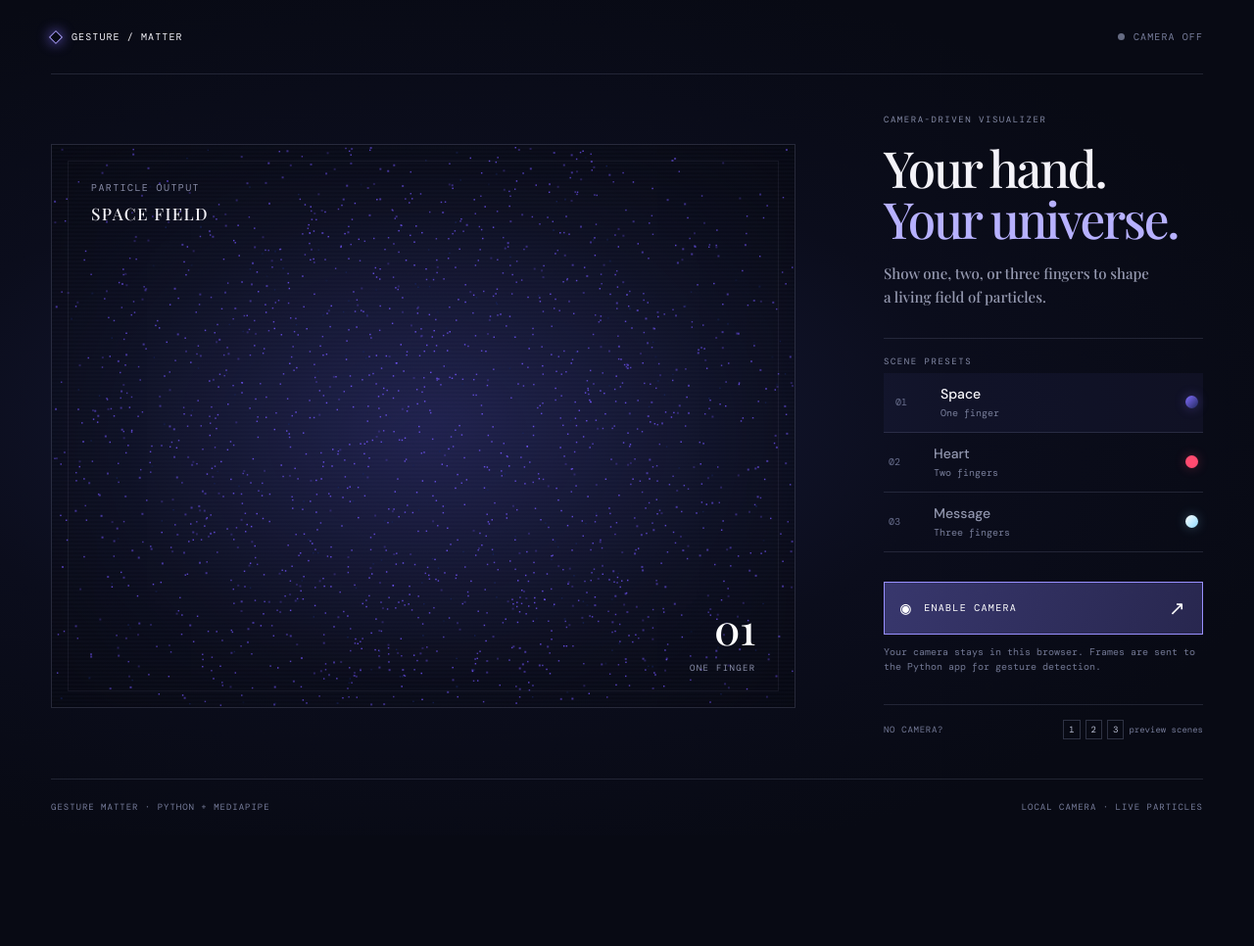
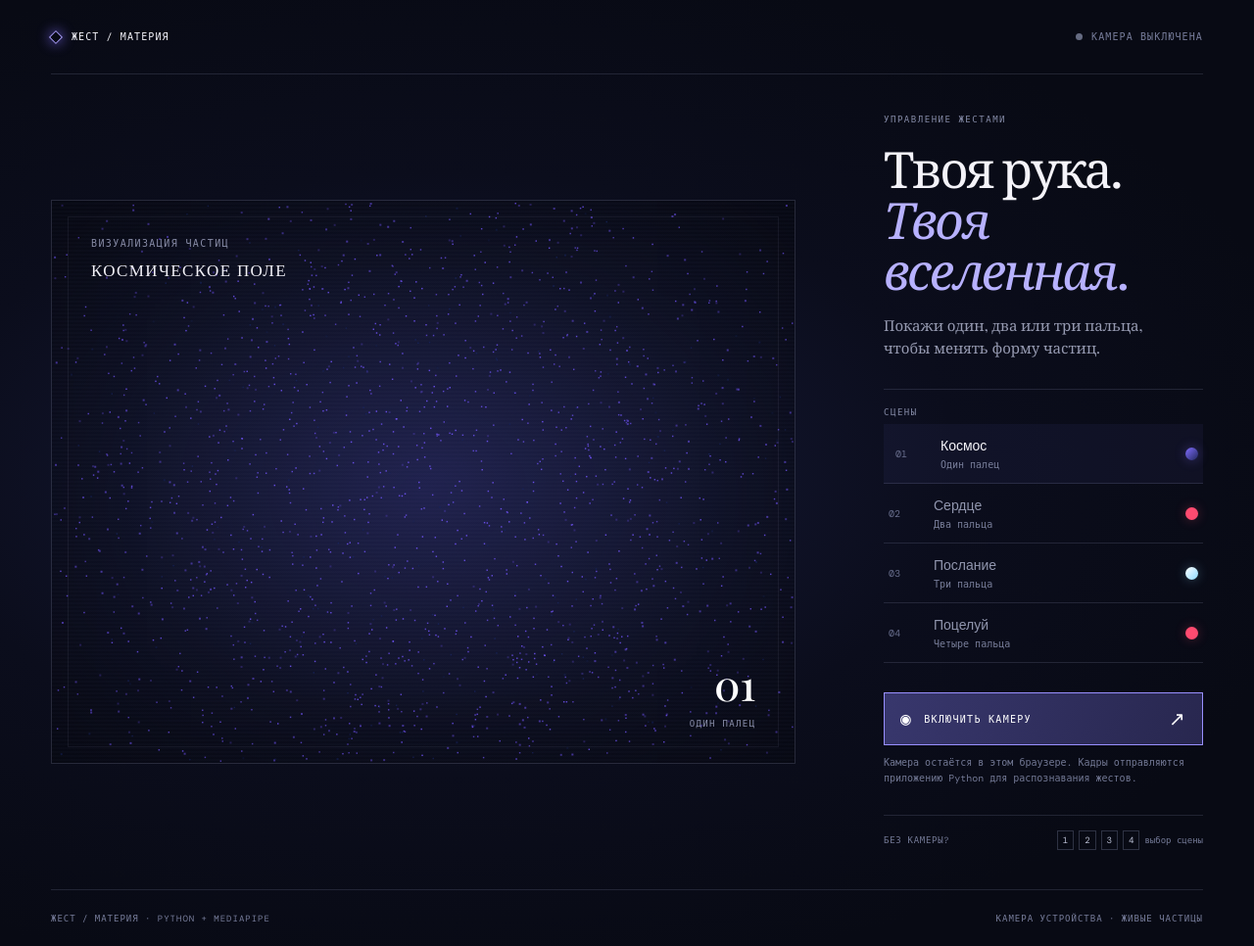
Before and after one commit to YevheniiKhapilin/rec-cam-fin, a Flask app: page / in a window 1280 px wide. Shown: the whole page at 98% size. Before the commit the page ends 827 px from the top, so only its background shows below. Run offline with Flask 3, Linux system fonts and the light colour scheme; some web fonts are replaced.

Commit message:
adding some features and 4-fingers recognition

```diff
--- a/app.py
+++ b/app.py
@@ -32,7 +32,7 @@ def count_fingers(landmarks) -> int:
     tips = (8, 12, 16, 20)
     pips = (6, 10, 14, 18)
     count = sum(landmarks[tip].y < landmarks[pip].y for tip, pip in zip(tips, pips))
-    return min(3, count)
+    return min(4, count)
 
 
 @app.get("/")
--- a/static/app.js
+++ b/static/app.js
@@ -13,7 +13,7 @@
   const presetButtons = [...document.querySelectorAll('[data-gesture]')];
   const COUNT = 3600;
   const TAU = Math.PI * 2;
-  const targets = { 1: [], 2: [], 3: [] };
+  const targets = { 1: [], 2: [], 3: [], 4: [] };
   let points = [];
   let gesture = 1;
   let width = 0;
@@ -24,6 +24,7 @@
   let detectorTimer = null;
   let requestPending = false;
   let samples = [];
+  let kissRotation = 0;
 
   function random() { return Math.random(); }
   function makeSpace() {
@@ -41,14 +42,14 @@
       return [16 * Math.sin(t) ** 3 * .17 * scale, (13 * Math.cos(t) - 5 * Math.cos(2 * t) - 2 * Math.cos(3 * t) - Math.cos(4 * t)) * .17 * scale, (random() - .5) * .4];
     });
   }
-  function makeText() {
+  function makeText(text, fontSize = 96) {
     const bitmap = document.createElement('canvas');
     bitmap.width = 1500; bitmap.height = 260;
     const bctx = bitmap.getContext('2d');
     bctx.clearRect(0, 0, bitmap.width, bitmap.height);
     bctx.fillStyle = '#fff'; bctx.textAlign = 'center'; bctx.textBaseline = 'middle';
-    bctx.font = '600 112px Georgia, "Times New Roman", serif';
-    bctx.fillText('Я люблю тебя, Леся', bitmap.width / 2, bitmap.height / 2, bitmap.width - 40);
+    bctx.font = `600 ${fontSize}px Georgia, "Times New Roman", serif`;
+    bctx.fillText(text, bitmap.width / 2, bitmap.height / 2, bitmap.width - 40);
     const { data } = bctx.getImageData(0, 0, bitmap.width, bitmap.height);
     const pixels = [];
     for (let y = 0; y < bitmap.height; y += 3) for (let x = 0; x < bitmap.width; x += 3) if (data[(y * bitmap.width + x) * 4 + 3] > 90) pixels.push([x, y]);
@@ -58,13 +59,13 @@
     });
   }
   function setGesture(next, fromDetection = false) {
-    if (![1, 2, 3].includes(next)) return;
+    if (![1, 2, 3, 4].includes(next)) return;
     gesture = next;
-    const titles = { 1: 'SPACE FIELD', 2: 'HEART SIGNAL', 3: 'Я ЛЮБЛЮ ТЕБЯ, ЛЕСЯ' };
-    const labels = { 1: 'ONE FINGER', 2: 'TWO FINGERS', 3: 'THREE FINGERS' };
+    const titles = { 1: 'КОСМИЧЕСКОЕ ПОЛЕ', 2: 'СИГНАЛ СЕРДЦА', 3: 'Я ЛЮБЛЮ ТЕБЯ, ЛЕСЮША', 4: 'ПОЦЕЛУЙЧИК ТЕБЕ' };
+    const labels = { 1: 'ОДИН ПАЛЕЦ', 2: 'ДВА ПАЛЬЦА', 3: 'ТРИ ПАЛЬЦА', 4: 'ЧЕТЫРЕ ПАЛЬЦА' };
     sceneTitle.textContent = titles[next]; number.textContent = `0${next}`; fingerLabel.textContent = labels[next];
     presetButtons.forEach((item) => item.classList.toggle('active', Number(item.dataset.gesture) === next));
-    if (fromDetection) helpText.textContent = `Detected ${labels[next].toLowerCase()} · Your camera stays in this browser.`;
+    if (fromDetection) helpText.textContent = `Обнаружено: ${labels[next].toLowerCase()}. Камера остаётся в этом браузере.`;
   }
   function resize() {
     const rect = canvas.getBoundingClientRect();
@@ -73,7 +74,7 @@
     canvas.width = Math.round(width * dpr); canvas.height = Math.round(height * dpr);
     ctx.setTransform(dpr, 0, 0, dpr, 0, 0);
   }
-  function render() {
+  function render(timestamp) {
     requestAnimationFrame(render);
     const target = targets[gesture];
     const ease = .11;
@@ -84,23 +85,48 @@
     }
     rotation += .0024;
     ctx.clearRect(0, 0, width, height);
-    const cos = Math.cos(rotation), sin = Math.sin(rotation);
-    const scaleBase = Math.min(width, height) * .18;
-    const centerX = width * .5, centerY = height * .53;
-    const colors = gesture === 1 ? ['116,86,255', '23,36,93'] : gesture === 2 ? ['255,63,105', '255,154,158'] : ['245,248,255', '155,221,255'];
+    const sceneRotation = gesture === 3 ? Math.sin(timestamp * .00045) * .045 : gesture === 4 ? Math.sin(timestamp * .0006) * .05 : rotation;
+    const cos = Math.cos(sceneRotation), sin = Math.sin(sceneRotation);
+    const tilt = gesture === 3 || gesture === 4 ? .055 : 0;
+    const cosTilt = Math.cos(tilt), sinTilt = Math.sin(tilt);
+    const scaleBase = Math.min(width, height) * (gesture >= 3 ? .14 : .18);
+    const centerX = width * .5, centerY = height * (gesture === 4 ? .69 : .53);
+    const colors = gesture === 1 ? ['116,86,255', '23,36,93'] : gesture === 2 ? ['255,63,105', '255,154,158'] : gesture === 4 ? ['255,177,211', '255,244,250'] : ['245,248,255', '155,221,255'];
     for (let i = 0; i < COUNT; i++) {
       const [x, y, z] = points[i];
       const rx = x * cos - z * sin;
       const rz = x * sin + z * cos;
-      const perspective = 6.6 / (6.6 + rz);
+      const tiltedY = y * cosTilt - rz * sinTilt;
+      const tiltedZ = y * sinTilt + rz * cosTilt;
+      const perspective = 6.6 / (6.6 + tiltedZ);
       const px = centerX + rx * scaleBase * perspective;
-      const py = centerY - y * scaleBase * perspective;
+      const py = centerY - tiltedY * scaleBase * perspective;
       if (px < 2 || px > width - 2 || py < 2 || py > height - 2) continue;
       const mix = i % 9 === 0 ? 1 : ((i * 13) % 100) / 310;
       const alpha = Math.max(.25, Math.min(.95, .55 + (1 - perspective) * .7));
       ctx.fillStyle = `rgba(${colors[mix > .6 ? 1 : 0]},${alpha})`;
       const size = perspective > 1 ? 2 : 1.45;
       ctx.fillRect(px, py, size, size);
+    }
+    if (gesture === 4) drawKiss(timestamp, centerX, height * .31);
+  }
+  function drawKiss(timestamp, x, y) {
+    kissRotation = timestamp * .0018;
+    const emojiSize = Math.min(width, height) * .19;
+    ctx.save(); ctx.translate(x, y); ctx.scale(Math.cos(kissRotation), 1);
+    ctx.textAlign = 'center'; ctx.textBaseline = 'middle';
+    ctx.font = `${emojiSize}px "Apple Color Emoji", "Segoe UI Emoji", "Noto Color Emoji", sans-serif`;
+    ctx.shadowColor = 'rgba(255,118,183,.8)'; ctx.shadowBlur = 26;
+    ctx.fillText('😘', 0, 0); ctx.restore();
+    for (let i = 0; i < 14; i++) {
+      const orbit = i * Math.PI * 2 / 14 + kissRotation * .28;
+      const pulse = .82 + .18 * Math.sin(timestamp * .006 + i * 1.7);
+      const radius = emojiSize * (.74 + .12 * Math.sin(i * 2.1));
+      const sx = x + Math.cos(orbit) * radius, sy = y + Math.sin(orbit) * radius * .58;
+      const size = (i % 3 === 0 ? 9 : 5) * pulse;
+      ctx.save(); ctx.translate(sx, sy); ctx.rotate(orbit + timestamp * .001);
+      ctx.fillStyle = i % 2 ? 'rgba(255,228,243,.88)' : 'rgba(255,171,211,.95)'; ctx.shadowColor = '#ff9bce'; ctx.shadowBlur = 12;
+      ctx.beginPath(); ctx.moveTo(0, -size); ctx.lineTo(size * .34, -size * .34); ctx.lineTo(size, 0); ctx.lineTo(size * .34, size * .34); ctx.lineTo(0, size); ctx.lineTo(-size * .34, size * .34); ctx.lineTo(-size, 0); ctx.lineTo(-size * .34, -size * .34); ctx.closePath(); ctx.fill(); ctx.restore();
     }
   }
   async function detectLoop() {
@@ -125,29 +151,29 @@
   }
   async function toggleCamera() {
     if (tracking) { stopCamera(); return; }
-    button.disabled = true; buttonLabel.textContent = 'STARTING CAMERA…';
+    button.disabled = true; buttonLabel.textContent = 'ЗАПУСК КАМЕРЫ…';
     try {
       stream = await navigator.mediaDevices.getUserMedia({ video: { width: 640, height: 480, facingMode: 'user' }, audio: false });
       video.srcObject = stream; await video.play(); tracking = true; samples = [];
-      status.textContent = 'CAMERA LIVE'; statusLight.classList.add('on'); buttonLabel.textContent = 'STOP CAMERA';
-      helpText.textContent = 'Hand tracking is active. Show one, two, or three fingers.';
+      status.textContent = 'КАМЕРА ВКЛЮЧЕНА'; statusLight.classList.add('on'); buttonLabel.textContent = 'ВЫКЛЮЧИТЬ КАМЕРУ';
+      helpText.textContent = 'Распознавание включено. Покажите один, два, три или четыре пальца.';
       detectLoop();
     } catch (error) {
-      console.error(error); status.textContent = 'CAMERA BLOCKED';
-      helpText.textContent = 'Camera access was blocked or unavailable. Use the scene presets or keys 1–3.';
-      buttonLabel.textContent = 'RETRY CAMERA';
+      console.error(error); status.textContent = 'НЕТ ДОСТУПА К КАМЕРЕ';
+      helpText.textContent = 'Нет доступа к камере. Выберите сцену вручную или нажмите клавишу от 1 до 4.';
+      buttonLabel.textContent = 'ПОВТОРИТЬ ЗАПУСК';
     } finally { button.disabled = false; }
   }
   function stopCamera() {
     tracking = false; window.clearTimeout(detectorTimer);
     if (stream) stream.getTracks().forEach((track) => track.stop());
-    stream = null; video.srcObject = null; status.textContent = 'CAMERA OFF'; statusLight.classList.remove('on'); buttonLabel.textContent = 'ENABLE CAMERA';
-    helpText.textContent = 'Your camera stays in this browser. Camera snapshots are sent to the Python app for gesture detection.';
+    stream = null; video.srcObject = null; status.textContent = 'КАМЕРА ВЫКЛЮЧЕНА'; statusLight.classList.remove('on'); buttonLabel.textContent = 'ВКЛЮЧИТЬ КАМЕРУ';
+    helpText.textContent = 'Камера остаётся в этом браузере. Кадры отправляются приложению Python для распознавания жестов.';
   }
-  targets[1] = makeSpace(); targets[2] = makeHeart(); targets[3] = makeText(); points = targets[1].map((point) => [...point]);
+  targets[1] = makeSpace(); targets[2] = makeHeart(); targets[3] = makeText('Я люблю тебя, Лесюша'); targets[4] = makeText('поцелуйчик тебе', 88); points = targets[1].map((point) => [...point]);
   presetButtons.forEach((item) => item.addEventListener('click', () => setGesture(Number(item.dataset.gesture))));
   button.addEventListener('click', toggleCamera);
-  window.addEventListener('keydown', (event) => { if (['1', '2', '3'].includes(event.key)) setGesture(Number(event.key)); });
+  window.addEventListener('keydown', (event) => { if (['1', '2', '3', '4'].includes(event.key)) setGesture(Number(event.key)); });
   window.addEventListener('resize', resize);
   resize(); render();
 })();
--- a/templates/index.html
+++ b/templates/index.html
@@ -1,39 +1,40 @@
 <!doctype html>
-<html lang="en">
+<html lang="ru">
 <head>
   <meta charset="utf-8">
   <meta name="viewport" content="width=device-width, initial-scale=1">
   <meta name="theme-color" content="#090b18">
-  <title>Gesture / Matter — Hand Particle Tool</title>
+  <title>Жест / Материя — управление частицами рукой</title>
   <link rel="stylesheet" href="{{ url_for('static', filename='style.css') }}">
 </head>
 <body>
   <main class="app-shell">
     <header class="topbar">
-      <a class="brand" href="/" aria-label="Gesture Matter home"><span class="brand-mark"></span><span>GESTURE / MATTER</span></a>
-      <div class="live-status"><span class="status-light" id="status-light"></span><span id="camera-status">CAMERA OFF</span></div>
+      <a class="brand" href="/" aria-label="На главную"><span class="brand-mark"></span><span>ЖЕСТ / МАТЕРИЯ</span></a>
+      <div class="live-status"><span class="status-light" id="status-light"></span><span id="camera-status">КАМЕРА ВЫКЛЮЧЕНА</span></div>
     </header>
     <div class="layout">
-      <section class="visualizer" aria-label="Particle visualizer">
-        <canvas id="particles" aria-label="Animated 3-D particle visualization"></canvas>
-        <div class="scene-heading"><span>PARTICLE OUTPUT</span><strong id="scene-title">SPACE FIELD</strong></div>
-        <div class="scene-index"><strong id="finger-number">01</strong><span id="finger-label">ONE FINGER</span></div>
+      <section class="visualizer" aria-label="Визуализация частиц">
+        <canvas id="particles" aria-label="Анимированная трёхмерная визуализация частиц"></canvas>
+        <div class="scene-heading"><span>ВИЗУАЛИЗАЦИЯ ЧАСТИЦ</span><strong id="scene-title">КОСМИЧЕСКОЕ ПОЛЕ</strong></div>
+        <div class="scene-index"><strong id="finger-number">01</strong><span id="finger-label">ОДИН ПАЛЕЦ</span></div>
         <div class="scanline"></div>
       </section>
       <aside class="controls">
-        <div class="control-intro"><p class="overline">CAMERA-DRIVEN VISUALIZER</p><h1>Your hand.<br><span>Your universe.</span></h1><p class="description">Show one, two, or three fingers to shape a living field of particles.</p></div>
-        <div class="presets" role="group" aria-label="Gesture presets">
-          <p class="overline">SCENE PRESETS</p>
-          <button class="preset active" data-gesture="1"><span class="preset-number">01</span><span class="preset-info"><strong>Space</strong><small>One finger</small></span><span class="swatch space-swatch"></span></button>
-          <button class="preset" data-gesture="2"><span class="preset-number">02</span><span class="preset-info"><strong>Heart</strong><small>Two fingers</small></span><span class="swatch heart-swatch"></span></button>
-          <button class="preset" data-gesture="3"><span class="preset-number">03</span><span class="preset-info"><strong>Message</strong><small>Three fingers</small></span><span class="swatch message-swatch"></span></button>
+        <div class="control-intro"><p class="overline">УПРАВЛЕНИЕ ЖЕСТАМИ</p><h1>Твоя рука.<br><span>Твоя вселенная.</span></h1><p class="description">Покажи один, два или три пальца, чтобы менять форму частиц.</p></div>
+        <div class="presets" role="group" aria-label="Сцены по жестам">
+          <p class="overline">СЦЕНЫ</p>
+          <button class="preset active" data-gesture="1"><span class="preset-number">01</span><span class="preset-info"><strong>Космос</strong><small>Один палец</small></span><span class="swatch space-swatch"></span></button>
+          <button class="preset" data-gesture="2"><span class="preset-number">02</span><span class="preset-info"><strong>Сердце</strong><small>Два пальца</small></span><span class="swatch heart-swatch"></span></button>
+          <button class="preset" data-gesture="3"><span class="preset-number">03</span><span class="preset-info"><strong>Послание</strong><small>Три пальца</small></span><span class="swatch message-swatch"></span></button>
+          <button class="preset" data-gesture="4"><span class="preset-number">04</span><span class="preset-info"><strong>Поцелуй</strong><small>Четыре пальца</small></span><span class="swatch heart-swatch"></span></button>
         </div>
-        <button id="camera-button" class="camera-button"><span class="camera-icon">◉</span><span id="camera-button-label">ENABLE CAMERA</span><span class="button-arrow">↗</span></button>
-        <div class="help-text" id="help-text">Your camera stays in this browser. Frames are sent to the Python app for gesture detection.</div>
-        <div class="shortcut"><span>NO CAMERA?</span><div><kbd>1</kbd><kbd>2</kbd><kbd>3</kbd> preview scenes</div></div>
+        <button id="camera-button" class="camera-button"><span class="camera-icon">◉</span><span id="camera-button-label">ВКЛЮЧИТЬ КАМЕРУ</span><span class="button-arrow">↗</span></button>
+        <div class="help-text" id="help-text">Камера остаётся в этом браузере. Кадры отправляются приложению Python для распознавания жестов.</div>
+        <div class="shortcut"><span>БЕЗ КАМЕРЫ?</span><div><kbd>1</kbd><kbd>2</kbd><kbd>3</kbd><kbd>4</kbd> выбор сцены</div></div>
       </aside>
     </div>
-    <footer><span>GESTURE MATTER · PYTHON + MEDIAPIPE</span><span>LOCAL CAMERA · LIVE PARTICLES</span></footer>
+    <footer><span>ЖЕСТ / МАТЕРИЯ · PYTHON + MEDIAPIPE</span><span>КАМЕРА УСТРОЙСТВА · ЖИВЫЕ ЧАСТИЦЫ</span></footer>
   </main>
   <video id="camera" autoplay playsinline muted></video>
   <script src="{{ url_for('static', filename='app.js') }}" defer></script>
```
Also changed, not shown: main.py (+75 -23 lines).
